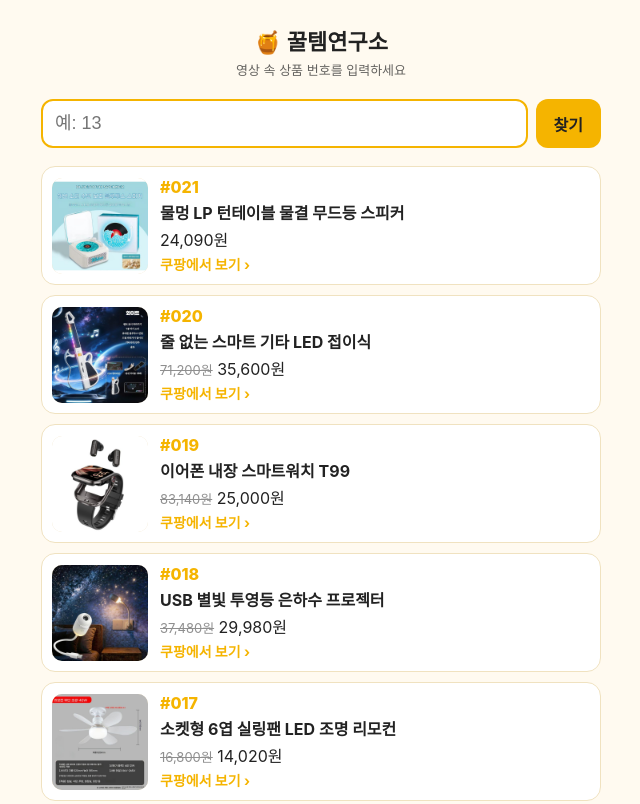
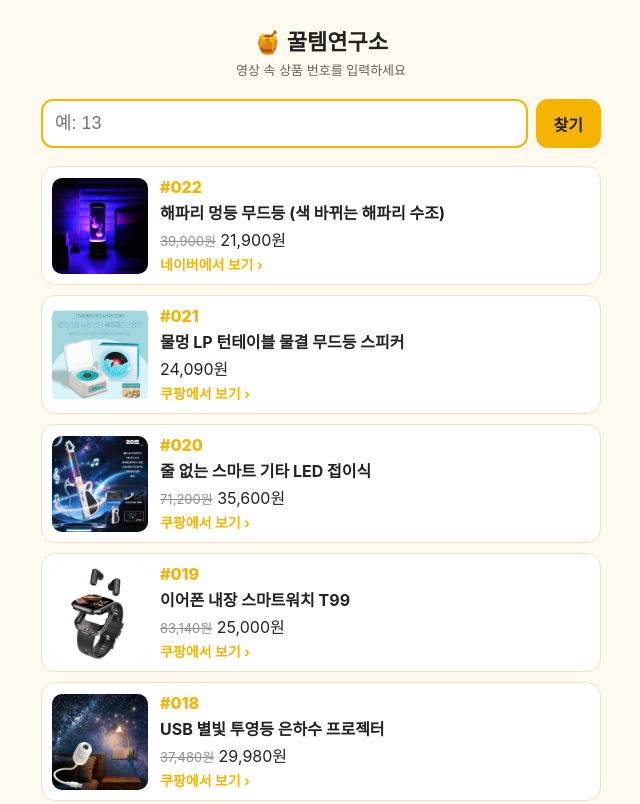
Before and after one commit to inseok1/kkultem, a plain HTML site: page index.html in a window 1280 px wide. Shown: the top 804 px of the page, without its empty margins (319-959 px from the left). Drawn offline with Linux system fonts and the light colour scheme.

Commit message:
상품 22개

```diff
--- a/index.html
+++ b/index.html
@@ -18,6 +18,11 @@ h1{font-size:22px;margin:8px 0 4px;text-align:center} .sub{text-align:center;fon
 </style></head><body><main>
 <h1>🍯 꿀템연구소</h1><p class="sub">영상 속 상품 번호를 입력하세요</p>
 <form class="find" onsubmit="go();return false"><input id="q" inputmode="numeric" placeholder="예: 13" autocomplete="off"><button>찾기</button></form>
+<a class="card" id="n022" href="https://naver.me/GEdx9WXb" target="_blank" rel="nofollow sponsored noopener">
+  <img src="img/022.jpg" alt="" loading="lazy">
+  <div class="info"><span class="no">#022</span><b>해파리 멍등 무드등 (색 바뀌는 해파리 수조)</b>
+  <span class="price"><s>39,900원</s> 21,900원</span>
+  <span class="btn">네이버에서 보기 ›</span></div></a>
 <a class="card" id="n021" href="https://link.coupang.com/a/iVw33aA7y0" target="_blank" rel="nofollow sponsored noopener">
   <img src="img/021.jpg" alt="" loading="lazy">
   <div class="info"><span class="no">#021</span><b>물멍 LP 턴테이블 물결 무드등 스피커</b>
```
Also changed, not shown: img/022.jpg (added).
